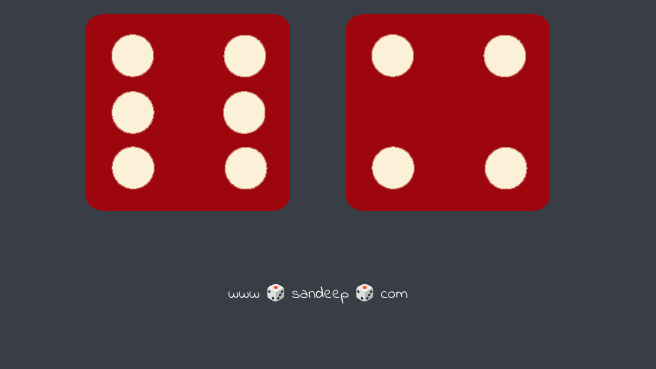
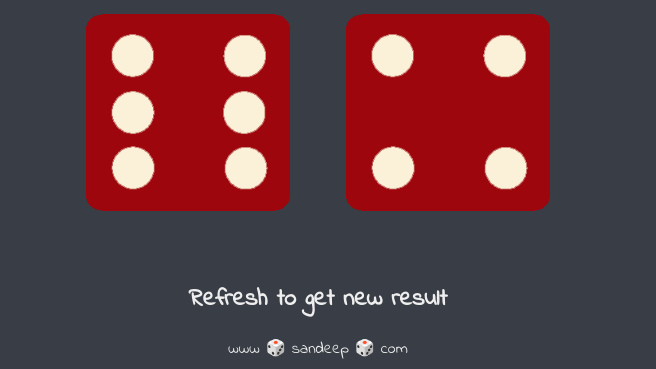
Before and after one commit to sandeeplenka/Dice-Game, a plain HTML site: page index.html in a window 1280 px wide. Shown: the part 481-850 px from the top of the page, without its empty margins (322-978 px from the left). Before the commit the page ends 800 px from the top, so only its background shows below. Drawn offline with Linux system fonts and the light colour scheme.

Commit message:
Update index.html

```diff
--- a/index.html
+++ b/index.html
@@ -29,6 +29,7 @@
   </body>
 
   <footer>
+    <h2>Refresh to get new result</h2>
     www 🎲 sandeep 🎲 com
   </footer>
 </html>
```
